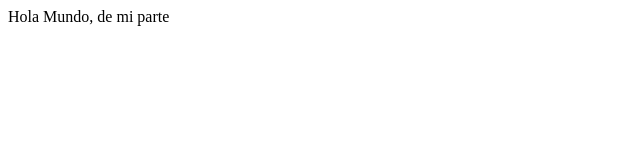
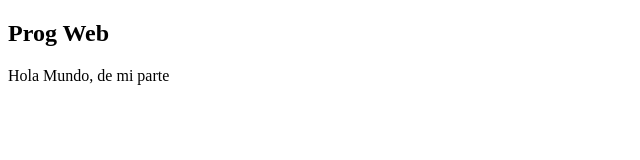
Before and after one commit to yasid1/repaso_git1, a plain HTML site: page index.html in a window 1280 px wide. Shown: the whole page, without its empty margins (0-640 px from the left). Drawn offline with Linux system fonts and the light colour scheme.

Commit message:
añadido de h2

```diff
--- a/index.html
+++ b/index.html
@@ -7,6 +7,7 @@
     <title>Document</title>
 </head>
 <body>
+    <h2>Prog Web</h2>
     <div>Hola Mundo, de mi parte</div>
 </body>
 </html>
```
